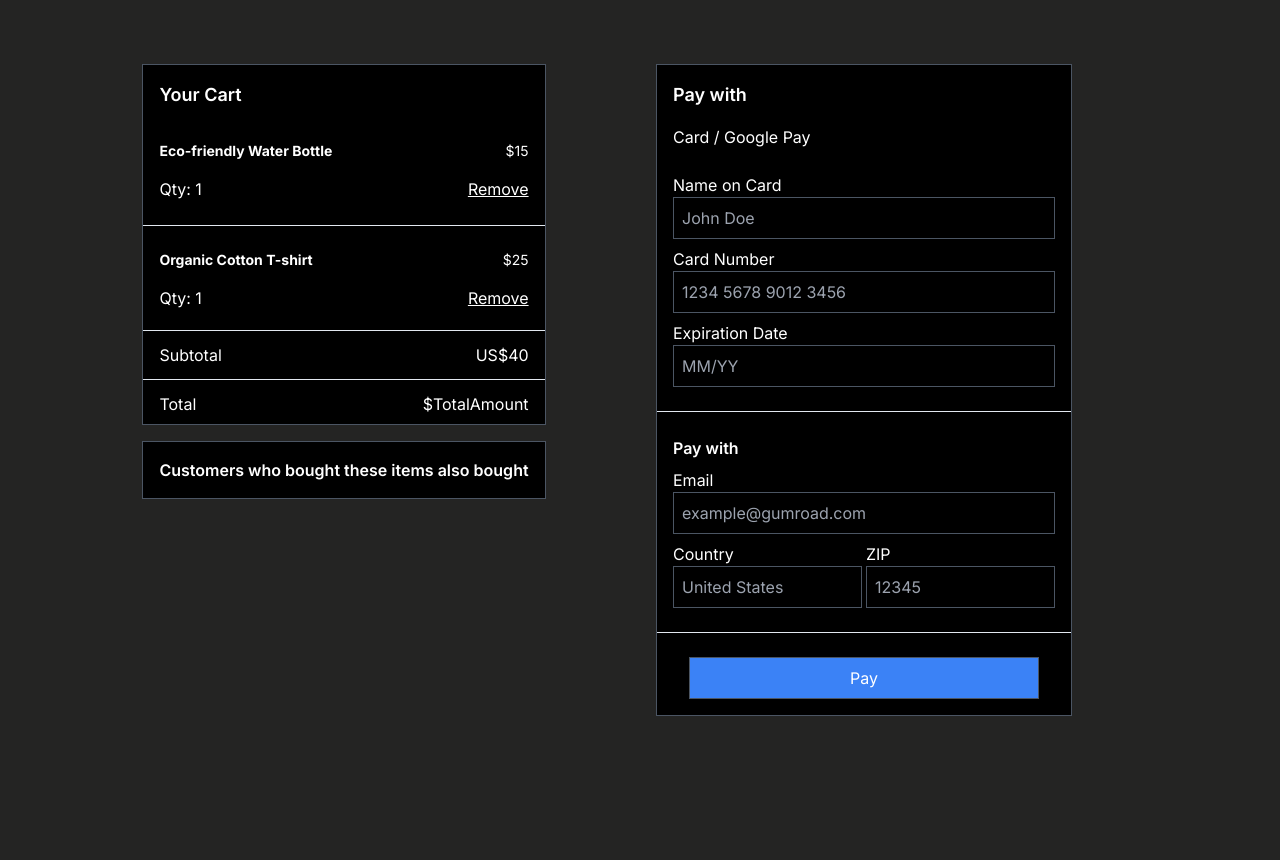
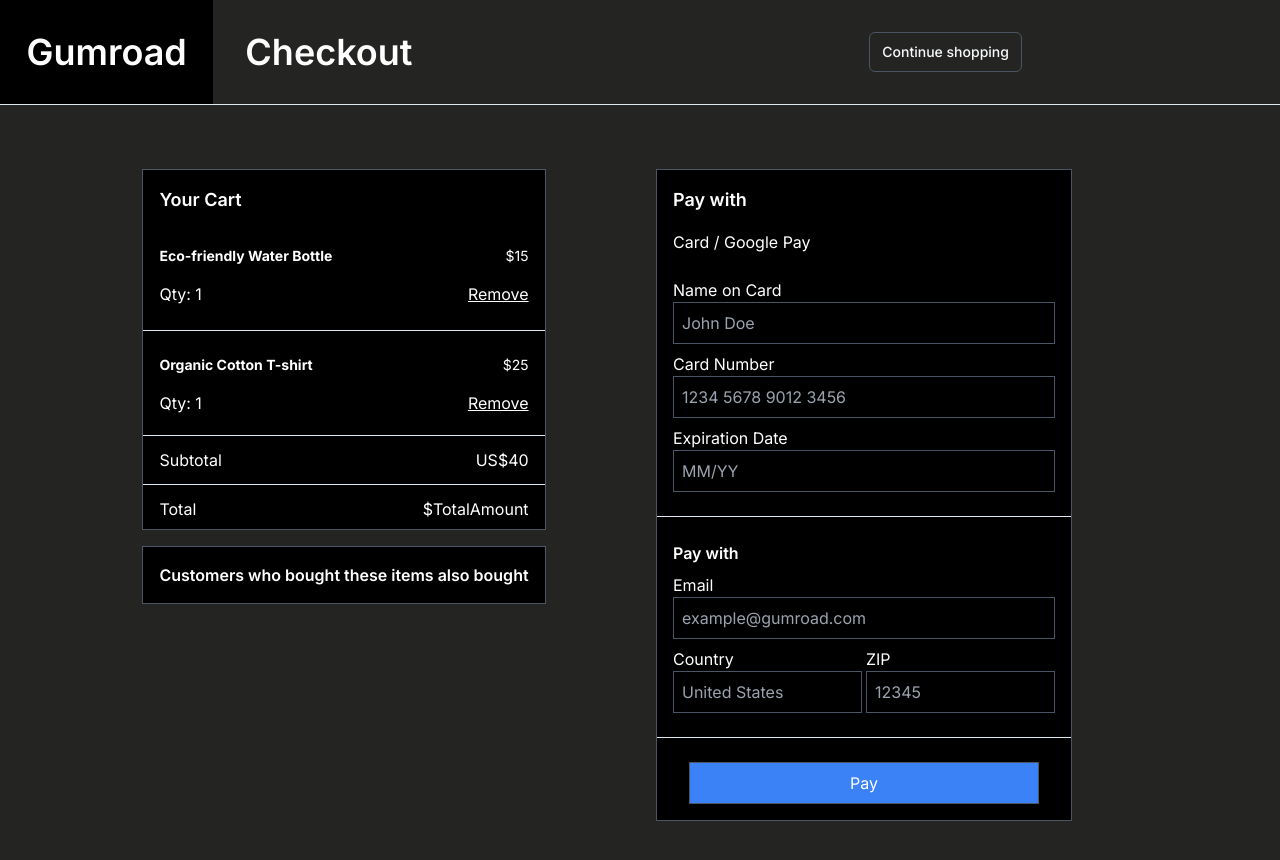
Before and after one commit to cdreetz/gumroad-v2, a Next.js app: page /checkout in a window 1280 px wide. Shown: the top 860 px of the page. Before the commit the page ends 800 px from the top, so only its background shows below. Built offline with nearby package versions, Linux system fonts and the light colour scheme.

Commit message:
checkout page

```diff
--- a/app/checkout/page.tsx
+++ b/app/checkout/page.tsx
@@ -1,4 +1,5 @@
 import { Separator } from "@/components/ui/separator";
+import { Button } from "@/components/ui/button";
 
 interface CheckoutItemProps {
   productName: string;
@@ -93,7 +94,21 @@
 
 export default function CheckoutPage() {
   return (
-    <div className="grid grid-cols-1 lg:grid-cols-2 gap-8 justify-center text-white w-full  bg-[#242423] mx-auto p-[clamp(1rem,5vw,4rem)]">
+    <div className="flex flex-col text-white w-full bg-[#242423] mx-auto">
+      <div className="flex w-full border-b">
+        <div className="flex justify-center items-center w-1/6 bg-black">
+          <h1 className="text-4xl font-semibold">Gumroad</h1>
+        </div>
+        <div className="flex w-3/6 py-8 px-4 sm:px-6 lg:px-8 items-center">
+          <h1 className="text-4xl font-semibold">Checkout</h1>
+        </div>
+        <div className="flex items-center py-8 px-4">
+          <Button className="bg-transparent border border-gray-600 px-3 py-4 text-sm">Continue shopping</Button>
+        </div>
+        <div className="flex w-1/6">
+        </div>
+      </div>
+      <div className="grid grid-cols-1 lg:grid-cols-2 gap-8 justify-center w-full mx-auto p-[clamp(1rem,5vw,4rem)]">
         <div className="flex flex-col space-y-4 max-w-[660px] mx-auto">
           <div className="bg-black border border-gray-600">
             <CheckoutCart />
@@ -106,5 +121,6 @@
         </div>
         <PaymentColumn />
       </div>
+    </div>
   )
 }
```
Lines whose indentation alone changed are shown as unchanged.
